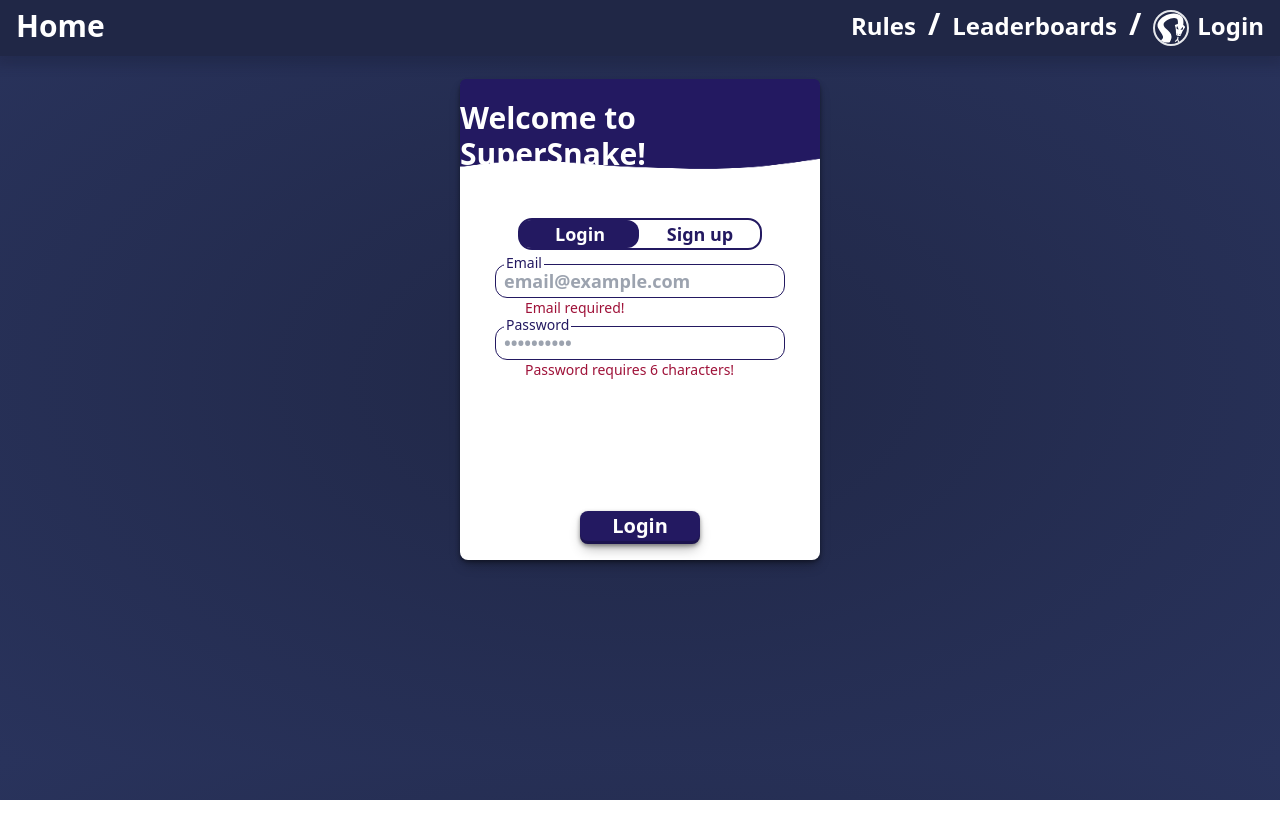
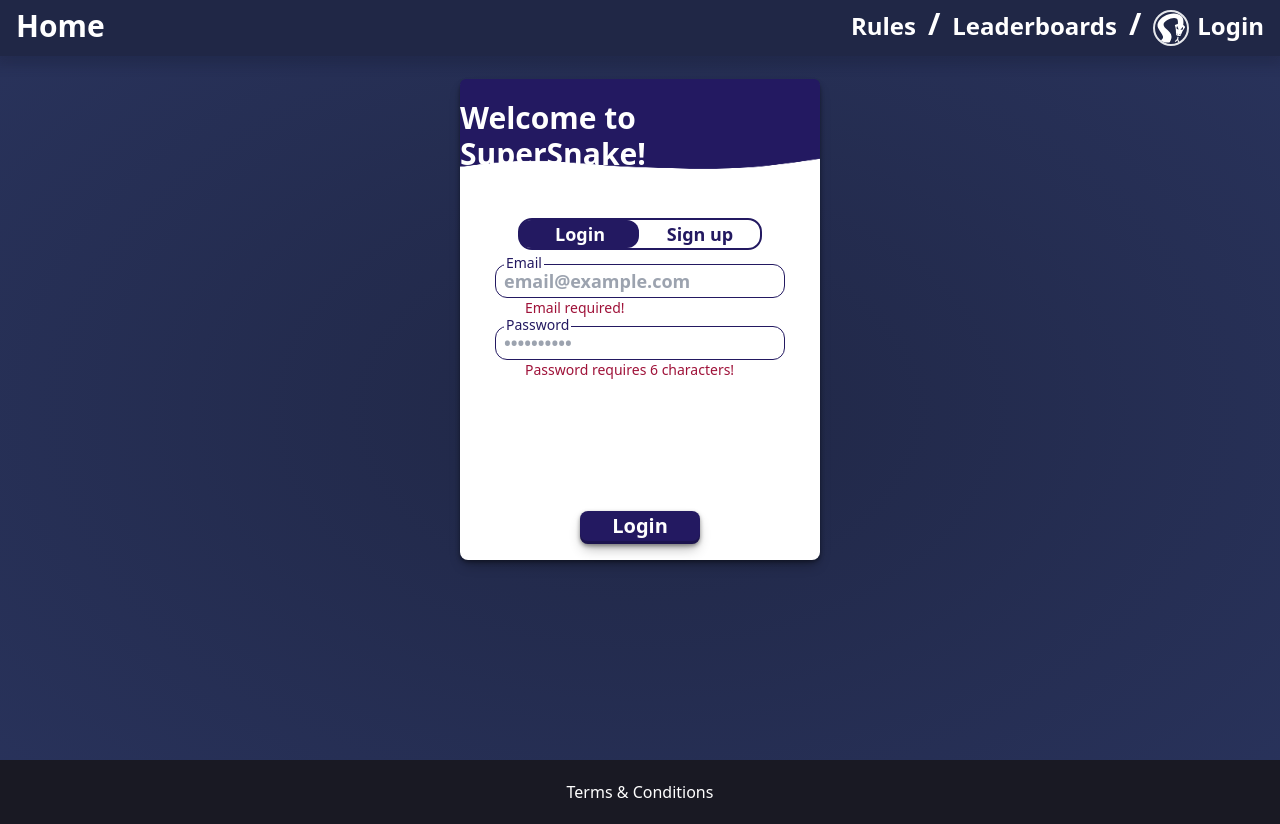
Before and after one commit to Rares3110/react-snake-webapp, a React (Vite) app: page /login/1 in a window 1280 px wide. Before the commit the page ends 800 px from the top, so only its background shows below. Built offline with nearby package versions, Linux system fonts and the light colour scheme; what mobx-persist-store would draw is missing.

Commit message:
footer fix

```diff
--- a/src/components/pages/LoginPage.tsx
+++ b/src/components/pages/LoginPage.tsx
@@ -6,6 +6,7 @@ import WaveImage from "../../resources/png/wave-haikei.png";
 import { useNavigate, useParams } from "react-router-dom";
 import userData from "../../stores/UserData";
 import { login, signUp } from "../../services/Login";
+import Footer from "../singular/Footer";
 
 const LoginPage: React.FC = () => {
     const navigate = useNavigate();
@@ -143,6 +144,8 @@ const LoginPage: React.FC = () => {
                     Sign up
                 </motion.button>}
         </div>
+
+        <Footer/>
     </>);
 };
 
--- a/src/components/singular/Footer.tsx
+++ b/src/components/singular/Footer.tsx
@@ -6,7 +6,7 @@ const Footer: React.FC = () => {
     const navigate = useNavigate();
 
     return (
-        <footer className="flex flex-row items-center justify-center bg-[#191923] w-full h-16">
+        <footer className="flex flex-row items-center justify-center bg-[#191923] w-full h-16 mt-auto">
             <motion.button
                 whileHover={{ scale: 1.05 }}
                 whileTap={{ scale: 0.95 }}
--- a/src/index.css
+++ b/src/index.css
@@ -16,6 +16,6 @@
     }
 
     body > div {
-        @apply flex flex-col items-center;
+        @apply flex flex-col items-center min-h-[100vh];
     }
 }
```
